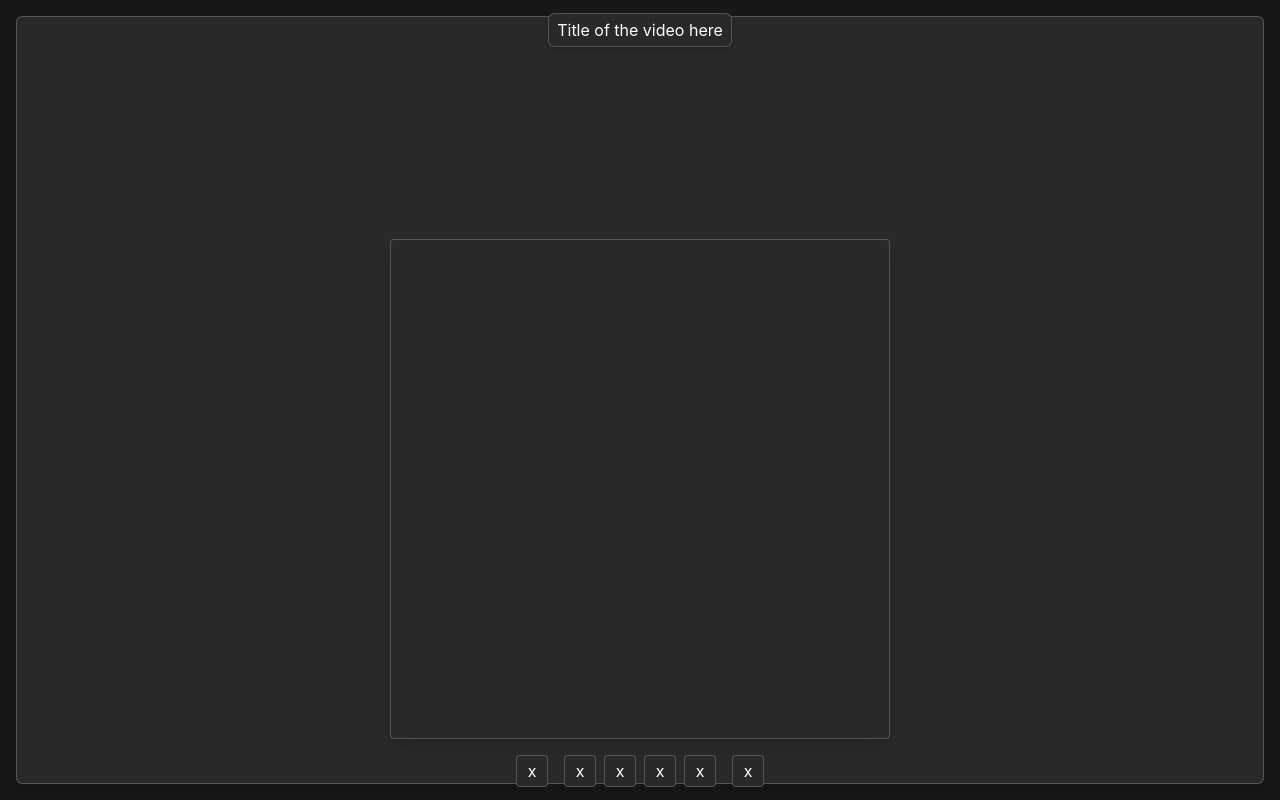
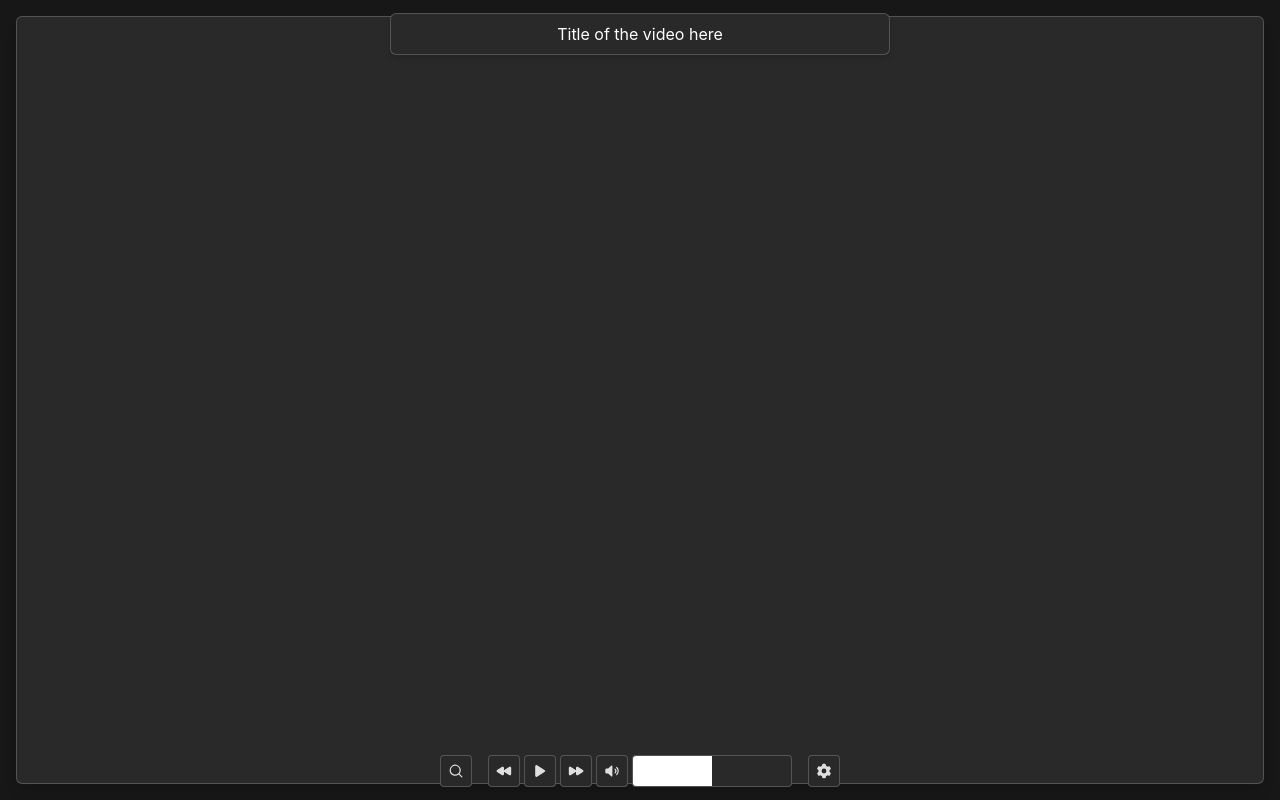
Before and after one commit to vlad-solomon/vibe-with-cat, a React (Vite) app: page / in a window 1280 px wide. Built offline with nearby package versions, Linux system fonts and the light colour scheme.

Commit message:
create Button

```diff
--- a/eslint.config.js
+++ b/eslint.config.js
@@ -33,6 +33,7 @@ export default [
                 "warn",
                 { allowConstantExport: true },
             ],
+            "react/prop-types": "off",
         },
     },
 ];
--- a/package.json
+++ b/package.json
@@ -10,6 +10,7 @@
         "preview": "vite preview"
     },
     "dependencies": {
+        "@heroicons/react": "^2.2.0",
         "react": "^18.3.1",
         "react-dom": "^18.3.1",
         "react-player": "^2.16.0"
--- a/src/App.jsx
+++ b/src/App.jsx
@@ -1,6 +1,16 @@
 import { useEffect, useState } from "react";
 import cat from "./assets/cat.webm";
 import ReactPlayer from "react-player/youtube";
+import Button from "./components/Button";
+
+import {
+    BackwardIcon,
+    MagnifyingGlassIcon,
+    PlayIcon,
+    SpeakerWaveIcon,
+    ForwardIcon,
+    Cog6ToothIcon,
+} from "@heroicons/react/20/solid";
 
 export default function App() {
     const [query, setQuery] = useState("cats");
@@ -41,34 +51,25 @@ export default function App() {
     return (
         <div className="relative h-full w-full border border-white/20 rounded-md bg-gray shadow-lg">
             <div className="absolute inset-0 flex flex-col items-center justify-between">
-                <div className="px-2 py-1 bg-gray border border-white/20 rounded-md shadow-md -translate-y-1">
+                <div className="p-2 bg-gray border border-white/20 rounded-md shadow-md -translate-y-1 max-w-[500px] w-full text-center">
                     <span className="leading-none">
                         Title of the video here
                     </span>
                 </div>
                 <div className="translate-y-1 flex gap-4 flex-col items-center max-w-[500px] w-full">
-                    <div className="w-full aspect-square bg-gray border-white/20 border rounded shadow-lg"></div>
+                    {/* <div className="w-full aspect-square bg-gray border-white/20 border rounded shadow-lg"></div> */}
                     <div className="flex gap-4">
-                        <button className="aspect-square h-8 border-white/20 rounded border bg-gray">
-                            x
-                        </button>
-                        <div className="flex gap-2">
-                            <button className="aspect-square h-8 border-white/20 rounded border bg-gray">
-                                x
-                            </button>
-                            <button className="aspect-square h-8 border-white/20 rounded border bg-gray">
-                                x
-                            </button>
-                            <button className="aspect-square h-8 border-white/20 rounded border bg-gray">
-                                x
-                            </button>
-                            <button className="aspect-square h-8 border-white/20 rounded border bg-gray">
-                                x
-                            </button>
+                        <Button icon={MagnifyingGlassIcon} />
+                        <div className="flex gap-1">
+                            <Button icon={BackwardIcon} />
+                            <Button icon={PlayIcon} />
+                            <Button icon={ForwardIcon} />
+                            <Button icon={SpeakerWaveIcon} />
+                            <div className="relative w-40 border-white/20 border rounded bg-gray overflow-hidden">
+                                <div className="absolute h-full w-1/2 bg-white"></div>
+                            </div>
                         </div>
-                        <button className="aspect-square h-8 border-white/20 rounded border bg-gray">
-                            x
-                        </button>
+                        <Button icon={Cog6ToothIcon} />
                     </div>
                 </div>
             </div>
--- /dev/null
+++ b/src/components/Button.jsx
@@ -0,0 +1,8 @@
+export default function Button({ children, icon: Icon }) {
+    return (
+        <button className="p-0 aspect-square h-8 border-white/20 rounded border bg-gray flex items-center justify-center">
+            <Icon className="size-4 fill-white/85 hover:fill-white" />
+            {children}
+        </button>
+    );
+}
```
Also changed, not shown: 1 other file (tests, documents, lock files or other folders).
